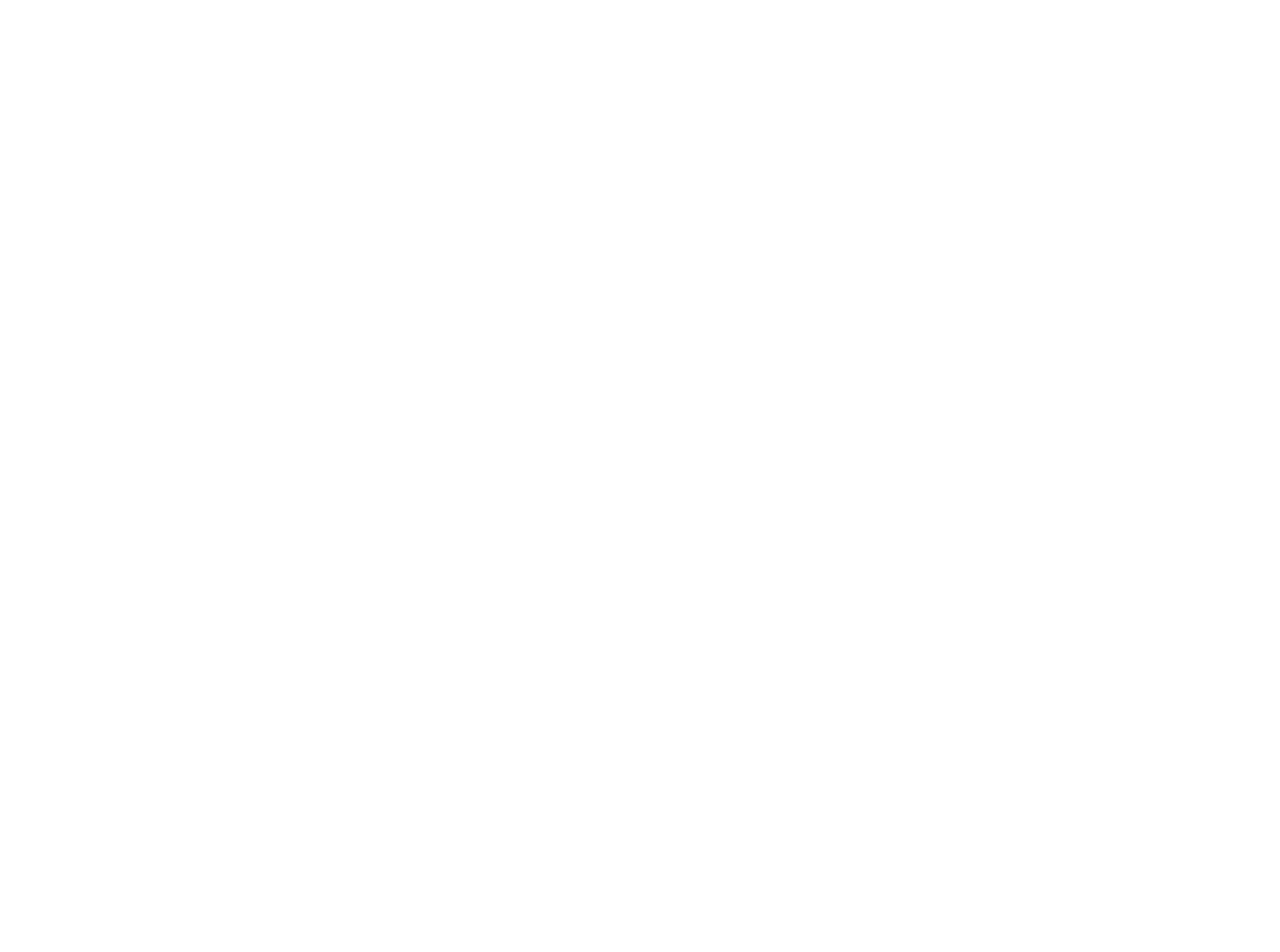
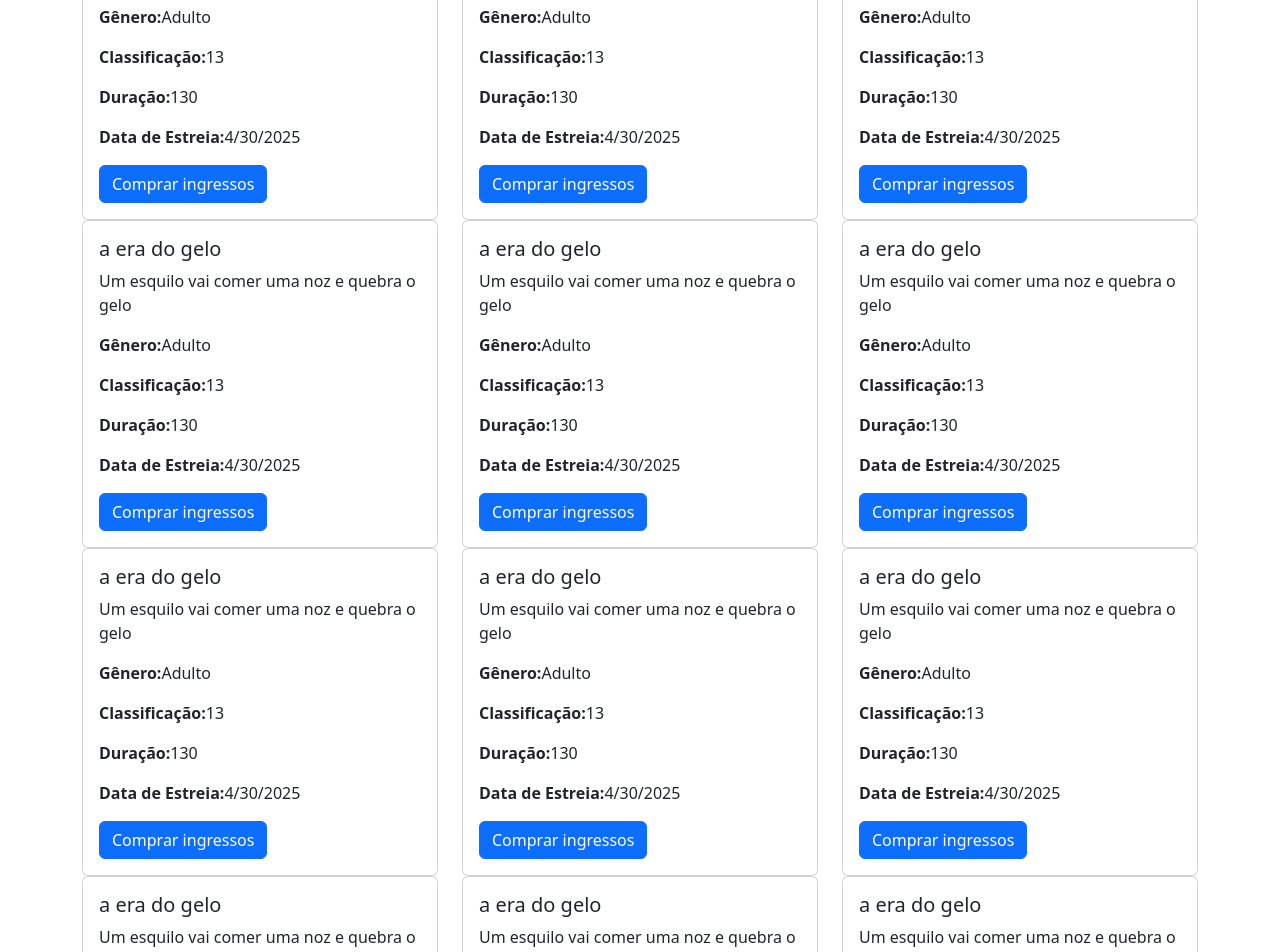
Before and after one commit to cpedrohenrique1/tecno-construcao-cinema-react, a React (Vite) app: page / in a window 1280 px wide. Shown: the part 500-1452 px from the top of the page. Before the commit the page ends 800 px from the top, so only its background shows below. Built offline with nearby package versions, Linux system fonts and the light colour scheme.

Commit message:
update: Added more cards

```diff
--- a/src/pages/Home.tsx
+++ b/src/pages/Home.tsx
@@ -1,25 +1,40 @@
+import Filme from "../classes/Filme";
 import { Card } from "../components/Card"
-import { Filme } from "../interfaces/Filme.interface"
+import { FilmeInterface } from "../interfaces/Filme.interface"
 
 export const Home = () => {
-  const filme: Filme = {
-    titulo: "a era do gelo",
-    classificacao: "13",
-    descricao: "Um esquilo vai comer uma noz e quebra o gelo",
-    duracao: 130,
-    genero: "Adulto",
-    dataEstreia: new Date(),
-    id: 1
-  };
+  const filme: FilmeInterface = new Filme(
+    1,
+    "a era do gelo",
+    "Um esquilo vai comer uma noz e quebra o gelo",
+    "13",
+    "Adulto",
+    130,
+    new Date()
+  );
   const nomeBotao: string = "Comprar ingressos";
   return (
     <>
       <div className="container ">
-        <br/>
-          <div className="row">
-            <Card filme={filme} nomeBotao={nomeBotao}/>
-            <Card filme={filme} nomeBotao={nomeBotao}/>
-          </div>
+        <br />
+        <div className="row">
+          <Card filme={filme} nomeBotao={nomeBotao} />
+          <Card filme={filme} nomeBotao={nomeBotao} />
+          <Card filme={filme} nomeBotao={nomeBotao} />
+          <Card filme={filme} nomeBotao={nomeBotao} />
+          <Card filme={filme} nomeBotao={nomeBotao} />
+          <Card filme={filme} nomeBotao={nomeBotao} />
+          <Card filme={filme} nomeBotao={nomeBotao} />
+          <Card filme={filme} nomeBotao={nomeBotao} />
+          <Card filme={filme} nomeBotao={nomeBotao} />
+          <Card filme={filme} nomeBotao={nomeBotao} />
+          <Card filme={filme} nomeBotao={nomeBotao} />
+          <Card filme={filme} nomeBotao={nomeBotao} />
+          <Card filme={filme} nomeBotao={nomeBotao} />
+          <Card filme={filme} nomeBotao={nomeBotao} />
+          <Card filme={filme} nomeBotao={nomeBotao} />
+          <Card filme={filme} nomeBotao={nomeBotao} />
+        </div>
       </div>
     </>
   )
```
